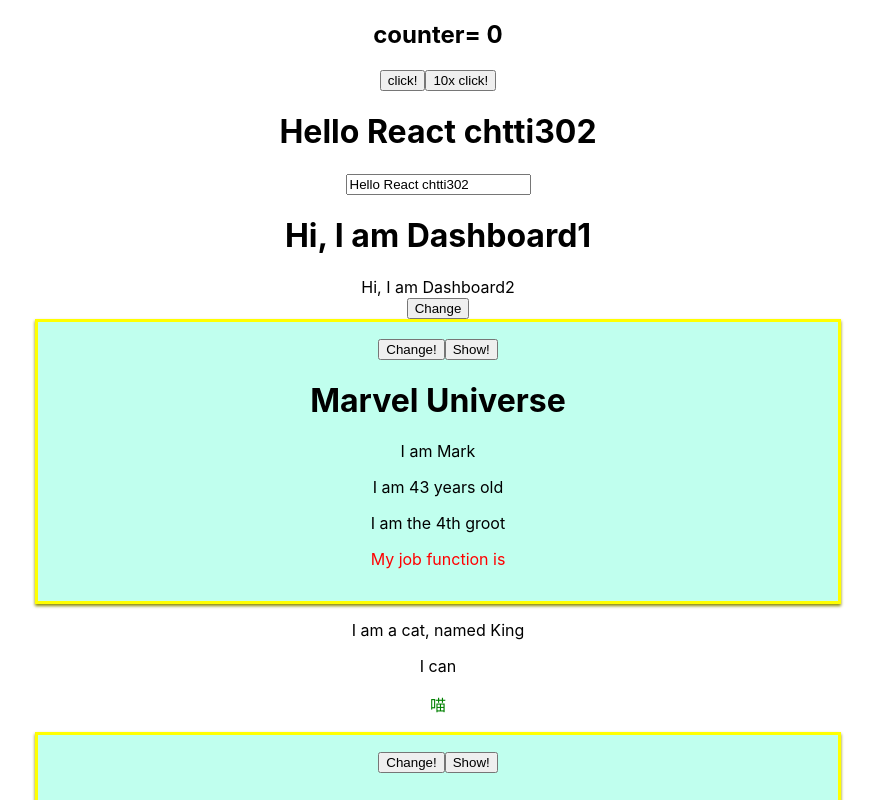
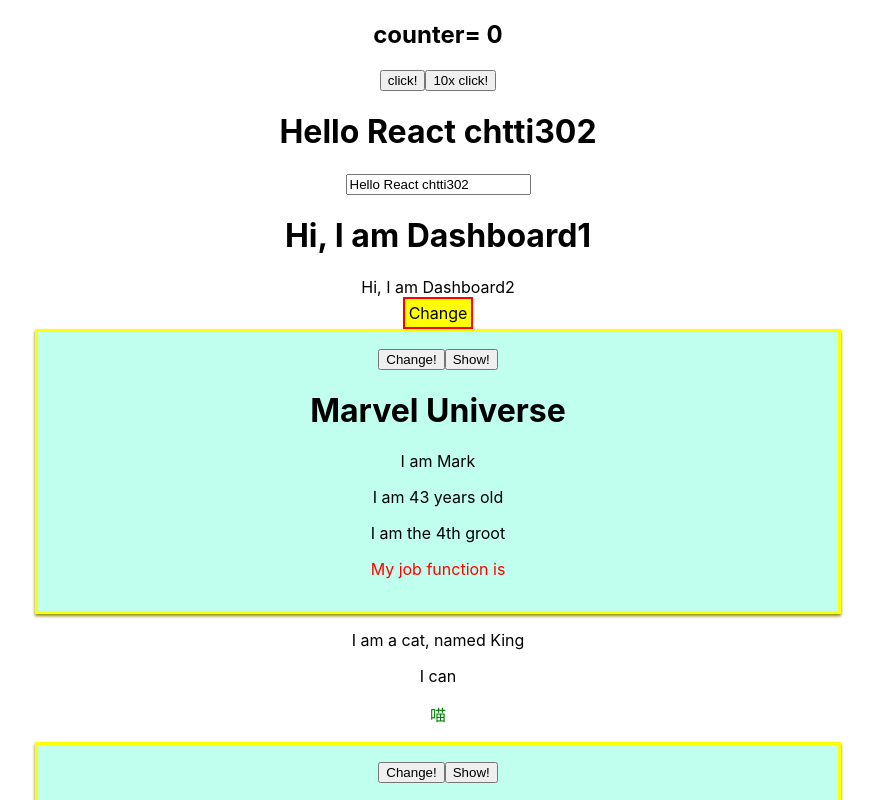
Before and after one commit to Neohsu1214/cht_react_0810, a React (Create React App) app in the folder lab3_react_start/: page / in a window 1280 px wide. Shown: the top 800 px of the page, without its empty margins (202-1077 px from the left). Built offline with nearby package versions, Linux system fonts and the light colour scheme.

Commit message:
宣告一個區域型CSS供component內部使用

```diff
--- a/lab3_react_start/src/App.js
+++ b/lab3_react_start/src/App.js
@@ -43,6 +43,15 @@
   }
 
   render() {
+    // 宣告一個區域型CSS
+    const style = {
+      background: "yellow",
+      font: "inherit",
+      border: "2px solid red",
+      padding: "4px",
+      cursor: 'pointer'
+    };
+
     // return 的內容其實是 JSX(JavaScriptXML) 而不是 HTML，需要經過React轉換輸出成 HTML+JS+CSS
     // return 的內容只能有一個 root <div>
     return (
@@ -65,7 +74,7 @@
           // 在JSX中的註解寫法
           // <button onClick={this.changeNameHandler.bind(this, "One Punchman")}>Change</button>
         }
-        <button onClick={() => this.changeNameHandler("One Punchman")}>Change</button>
+        <button style={style} onClick={() => this.changeNameHandler("One Punchman")}>Change</button>
         <Person
           clickCallback={this.changeNameHandler.bind(this, "Peter Pan")}
           name={this.state.persons[0].name}
```
